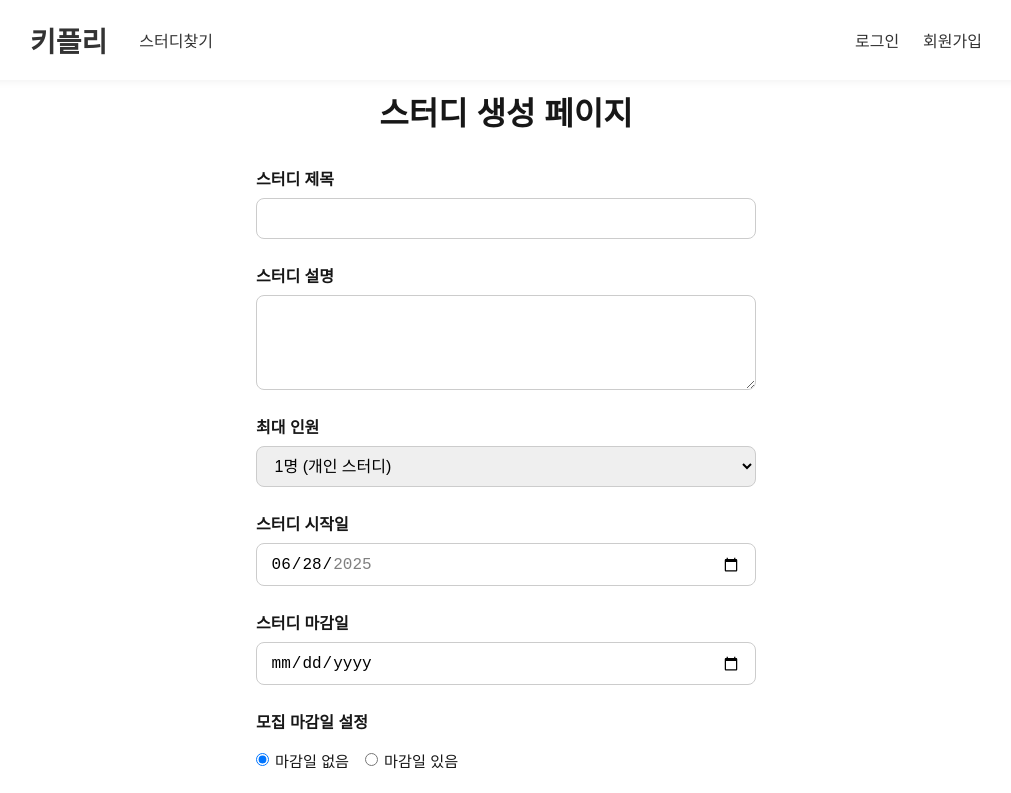
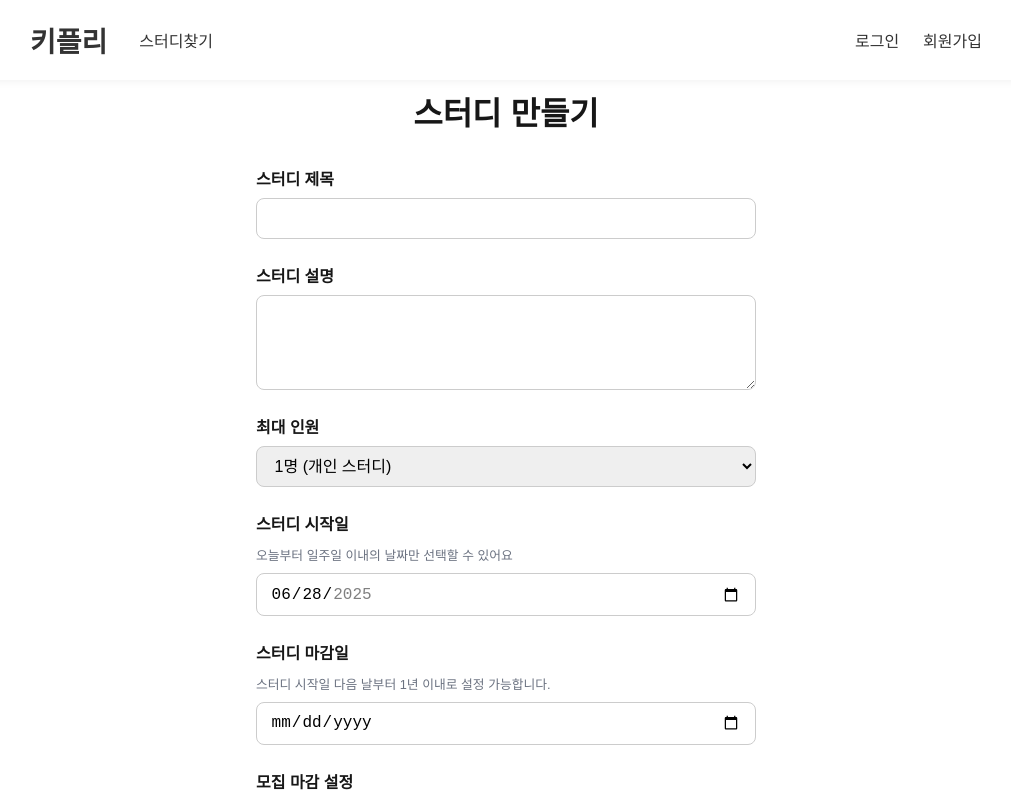
Before and after one commit to miniimin/studymate-front, a Next.js app: page /study/new-study in a window 1280 px wide. Shown: the top 793 px of the page, without its empty margins (134-1145 px from the left). Built offline with nearby package versions, Linux system fonts and the light colour scheme; no server answers.

Commit message:
스터디 생성 기능 구현 및 프론트-백엔드 연동

```diff
--- a/src/api/user.ts
+++ b/src/api/user.ts
@@ -9,14 +9,14 @@ export const getMain = async () => {
     return response;
 }
 
-// 로그인 확인
+// 로그인 상태 확인
 export const fetchUser = async () => {
     const response = await axios.get(`${apiUrl}/api/users/me`,
         { withCredentials: true });
     return response;
 }
 
-// 회원가입
+// 스프링 시큐리티 폼 회원가입
 export const postUser = async (userData: {
     email: string;
     nickname: string;
@@ -28,7 +28,7 @@ export const postUser = async (userData: {
     return response;
 }
 
-// 로그인
+// 스프링 시큐리티 폼 로그인
 export const login = async (loginData: {
     email: string;
     password: string;
@@ -47,7 +47,6 @@ export const login = async (loginData: {
             withCredentials: true,
         }
     );
-    console.log("리스폰스 " + response);
     return response;
 }
 
@@ -63,3 +62,8 @@ export const logout = async () => {
         });
     return response;
 }
+
+export const createStudy = async (studyData: any) => {
+    const response = await axios.post(`${apiUrl}/api/studies`, studyData);
+    return response;
+}
--- a/src/app/study/detail-study/page.tsx
+++ b/src/app/study/detail-study/page.tsx
@@ -67,7 +67,6 @@ export default function StudyDetailPage() {
         <p>{studyData.description}</p>
         <ul>
           <li>스터디 기간</li><li>{studyData.startDate} ~ {studyData.endDate}</li>
-          <li>모집 마감일</li><li>{studyData.deadline || '없음'}</li>
           <li>참여인원</li><li>{studyData.participants.length} / {studyData.maxParticipants}</li>
           <li>방장</li><li>{studyData.leaderName}</li>
         </ul>
--- a/src/app/study/my-study/page.tsx
+++ b/src/app/study/my-study/page.tsx
@@ -8,7 +8,6 @@ export default function MyStudyPage() {
   return (
     <>
       <div className={globalStyles.title}>나의 스터디</div>
-
       <Link href={'/study/new-study'} className={styles.addStudyLink}>
         <button className={styles.addButton}>
           + 새로운 스터디 만들기
--- a/src/app/study/new-study/page.module.css
+++ b/src/app/study/new-study/page.module.css
@@ -19,6 +19,14 @@
   font-size: 1rem;
 }
 
+.helpText {
+  font-size: 0.8rem;
+  color: #6b7280;
+  margin-top: 4px;
+  display: block;
+  line-height: 1.4;
+}
+
 .input,
 .select,
 .textarea {
@@ -29,14 +37,16 @@
   box-sizing: border-box;
 }
 
+
 .textarea {
   resize: vertical;
 }
 
 .radioGroup {
   display: flex;
-  gap: 1rem;
+  gap: 0.5rem;
   margin-top: 0.5rem;
+  flex-direction: column;
 }
 
 .radioLabel {
--- a/src/app/study/new-study/page.tsx
+++ b/src/app/study/new-study/page.tsx
@@ -1,54 +1,104 @@
 'use client';
-import { useState } from 'react';
+import { useEffect, useState } from 'react';
 import globalStyles from "@/app/page.module.css";
 import styles from './page.module.css';
+import { useRouter } from 'next/navigation';
+import { createStudy } from '@/api/user';
 
 export default function NewStudyPage() {
   const today = new Date().toISOString().split('T')[0];
-    const [form, setForm] = useState({
+  const router = useRouter();
+
+  const [form, setForm] = useState({
     title: '',
     description: '',
-    maxParticipants: 1,
+    participantsMax: '1',
     startDate: today,
     endDate: '',
-    deadlineOption: 'none', // 'none' | 'custom'
-    deadline: ''
+    alwaysRecruit: 'always',
+    recruitDeadline: ''
   });
+
+  const handleChange =
+    (e: React.ChangeEvent<
+      HTMLInputElement |
+      HTMLTextAreaElement |
+      HTMLSelectElement>) => {
+      const { name, value } = e.target;
+      setForm(prev => ({ ...prev, [name]: value }));
+    }
+
+  const handleSubmit = async (e: React.FormEvent) => {
+    e.preventDefault();
+
+    const payload = {
+      ...form,
+      participantsMax: Number(form.participantsMax),
+      startDate: `${form.startDate}T00:00:00`,
+      endDate: `${form.endDate}T00:00:00`,
+      recruitDeadline:
+        form.alwaysRecruit === 'beforeStart'
+          ? `${form.startDate}T00:00:00`
+          : undefined,
+    };
+
+    console.log(form);
+    try {
+      const res = await createStudy(payload);
+      alert('스터디가 만들어졌습니다.');
+      router.push(`/detail-study/${res.data.id}`);
+    } catch (err) {
+      console.log(err)
+      alert('스터디를 만드는데 실패했습니다.');
+    }
+  }
+
+  const [deadlineOptionDisabled, setDeadlineOptionDisabled] = useState(true);
+
+  useEffect(() => {
+    if (form.participantsMax === '1') {
+      setDeadlineOptionDisabled(true);
+    } else {
+      setDeadlineOptionDisabled(false);
+    }
+    console.log(form.alwaysRecruit);
+  }, [form.participantsMax]);
+
   return (
     <>
-      <div className={globalStyles.title}>스터디 생성 페이지</div>
-      <form className={styles.form} >
+      <div className={globalStyles.title}>스터디 만들기</div>
+      <form className={styles.form} onSubmit={handleSubmit}>
         <div className={styles.formGroup}>
-          <label className={styles.label}>스터디 제목</label>
+          <span className={styles.label}>스터디 제목</span>
           <input
             type="text"
             name="title"
             value={form.title}
-
+            onChange={handleChange}
             className={styles.input}
             required
           />
         </div>
         <div className={styles.formGroup}>
-          <label className={styles.label}>스터디 설명</label>
+          <span className={styles.label}>스터디 설명</span>
           <textarea
             name="description"
             value={form.description}
-
+            onChange={handleChange}
             className={styles.textarea}
             rows={4}
             required
           />
         </div>
         <div className={styles.formGroup}>
-          <label className={styles.label}>최대 인원</label>
+          <span className={styles.label}>최대 인원</span>
           <select
-            name="maxParticipants"
-            value={form.maxParticipants}
-
+            name="participantsMax"
+            value={form.participantsMax}
+            onChange={handleChange}
             className={styles.select}
           >
-            {Array.from({ length: 10 }, (_, i) => (
+            {Array.from({ length: 10 }, (v, i) => (
               <option key={i + 1} value={i + 1}>
                 {i + 1}명 {i + 1 === 1 ? '(개인 스터디)' : ''}
               </option>
@@ -56,12 +106,13 @@ export default function NewStudyPage() {
           </select>
         </div>
         <div className={styles.formGroup}>
-          <label className={styles.label}>스터디 시작일</label>
+          <span className={styles.label}>스터디 시작일</span>
+          <span className={styles.helpText}>오늘부터 일주일 이내의 날짜만 선택할 수 있어요</span>
           <input
             type="date"
             name="startDate"
             value={form.startDate}
-
+            onChange={handleChange}
             className={styles.input}
             min={today}
             max={new Date(Date.now() + 7 * 24 * 60 * 60 * 1000).toISOString().split('T')[0]}
@@ -69,54 +120,47 @@ export default function NewStudyPage() {
           />
         </div>
         <div className={styles.formGroup}>
-          <label className={styles.label}>스터디 마감일</label>
+          <span className={styles.label}>스터디 마감일</span>
+          <span className={styles.helpText}>스터디 시작일 다음 날부터 1년 이내로 설정 가능합니다.</span>
           <input
             type="date"
             name="endDate"
             value={form.endDate}
-
+            onChange={handleChange}
             className={styles.input}
-            min={form.startDate}
+            min={new Date(new Date(form.startDate).getTime() + 24 * 60 * 60 * 1000).toISOString().split('T')[0]}
             max={new Date(new Date(form.startDate).getTime() + 365 * 24 * 60 * 60 * 1000).toISOString().split('T')[0]}
             required
           />
         </div>
         <div className={styles.formGroup}>
-          <span className={styles.label}>모집 마감일 설정</span>
+          <span className={styles.label}>모집 마감 설정</span>
+          <span className={styles.helpText}>모집 마감이 있으면 스터디 시작 전까지만 다른 이용자가 참여할 수 있어요. <br />
+            모집 마감이 없으면 스터디 기간 동안 언제든지 참여 가능합니다.</span>
           <div className={styles.radioGroup}>
             <label className={styles.radioLabel}>
               <input
                 type="radio"
-                name="deadlineOption"
-                value="none"
-                checked={form.deadlineOption === 'none'}
-
+                name="alwaysRecruit"
+                value="always"
+                checked={form.alwaysRecruit === 'always'}
+                onChange={handleChange}
+                disabled={deadlineOptionDisabled}
               />
-              마감일 없음
+              모집 마감 없음 (자유로운 참여 가능)
             </label>
             <label className={styles.radioLabel}>
               <input
                 type="radio"
-                name="deadlineOption"
-                value="custom"
-                checked={form.deadlineOption === 'custom'}
-
+                name="alwaysRecruit"
+                value="beforeStart"
+                checked={form.alwaysRecruit === 'beforeStart'}
+                onChange={handleChange}
+                disabled={deadlineOptionDisabled}
               />
-              마감일 있음
+              모집 마감 있음 (스터디 시작일 전까지 참여 가능)
             </label>
           </div>
-          {form.deadlineOption === 'custom' && (
-            <input
-              type="date"
-              name="deadline"
-              value={form.deadline}
-
-              className={styles.input}
-              min={today}
-              max={new Date(new Date(form.startDate).getTime() + 7 * 24 * 60 * 60 * 1000).toISOString().split('T')[0]}
-              required
-            />
-          )}
         </div>
         <button type="submit" className={styles.submitButton}>
           완성!
```
